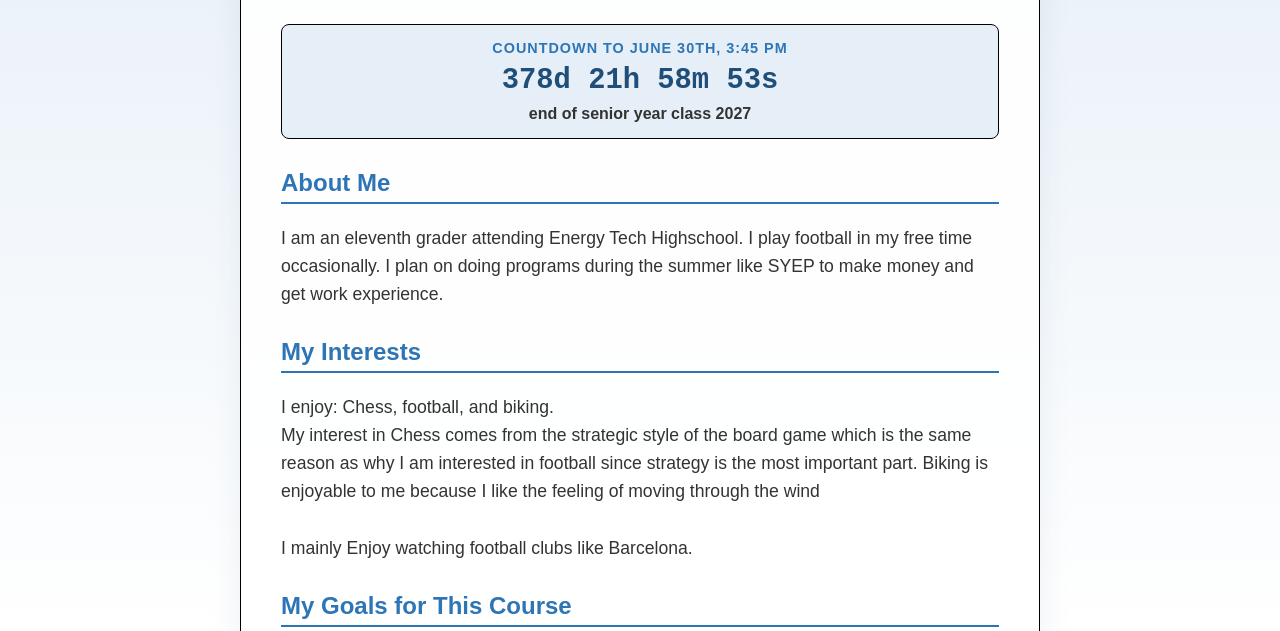
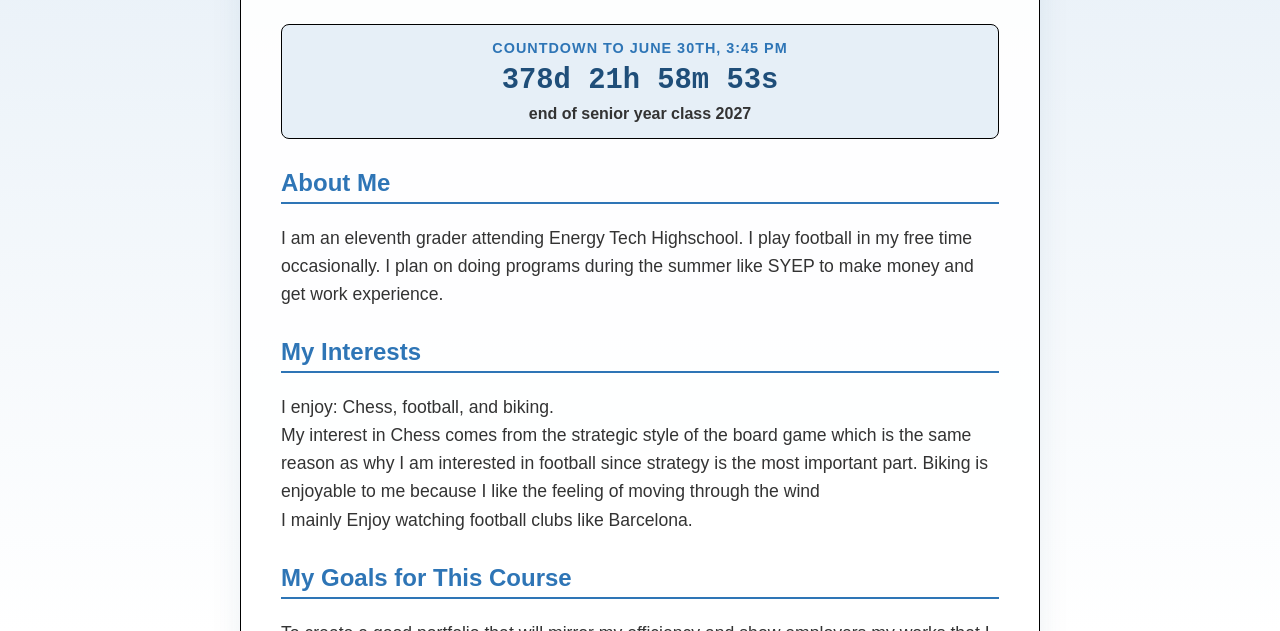
Before and after one commit to msiybna/my-github-site, a plain HTML site: page index.html in a window 1280 px wide. Shown: the part 169-800 px from the top of the page. Drawn offline with Linux system fonts and the light colour scheme.

Commit message:
removed a linebreak

```diff
--- a/index.html
+++ b/index.html
@@ -184,7 +184,7 @@
         <p>I am an eleventh grader attending Energy Tech Highschool. I play football in my free time occasionally. I plan on doing programs during the summer like SYEP to make money and get work experience.</p>
 
         <h2>My Interests</h2>
-        <p>I enjoy: Chess, football, and biking.<br> My interest in Chess comes from the strategic style of the board game which is the same reason as why I am interested in football since strategy is the most important part. Biking is enjoyable to me because I like the feeling of moving through the wind<br><br> I mainly Enjoy watching football clubs like Barcelona.</p>
+        <p>I enjoy: Chess, football, and biking.<br> My interest in Chess comes from the strategic style of the board game which is the same reason as why I am interested in football since strategy is the most important part. Biking is enjoyable to me because I like the feeling of moving through the wind<br> I mainly Enjoy watching football clubs like Barcelona.</p>
 
         <h2>My Goals for This Course</h2>
         <p>To create a good portfolio that will mirror my efficiency and show employers my works that I have created online through this website including github and code.org and possibly more.</p>
```
